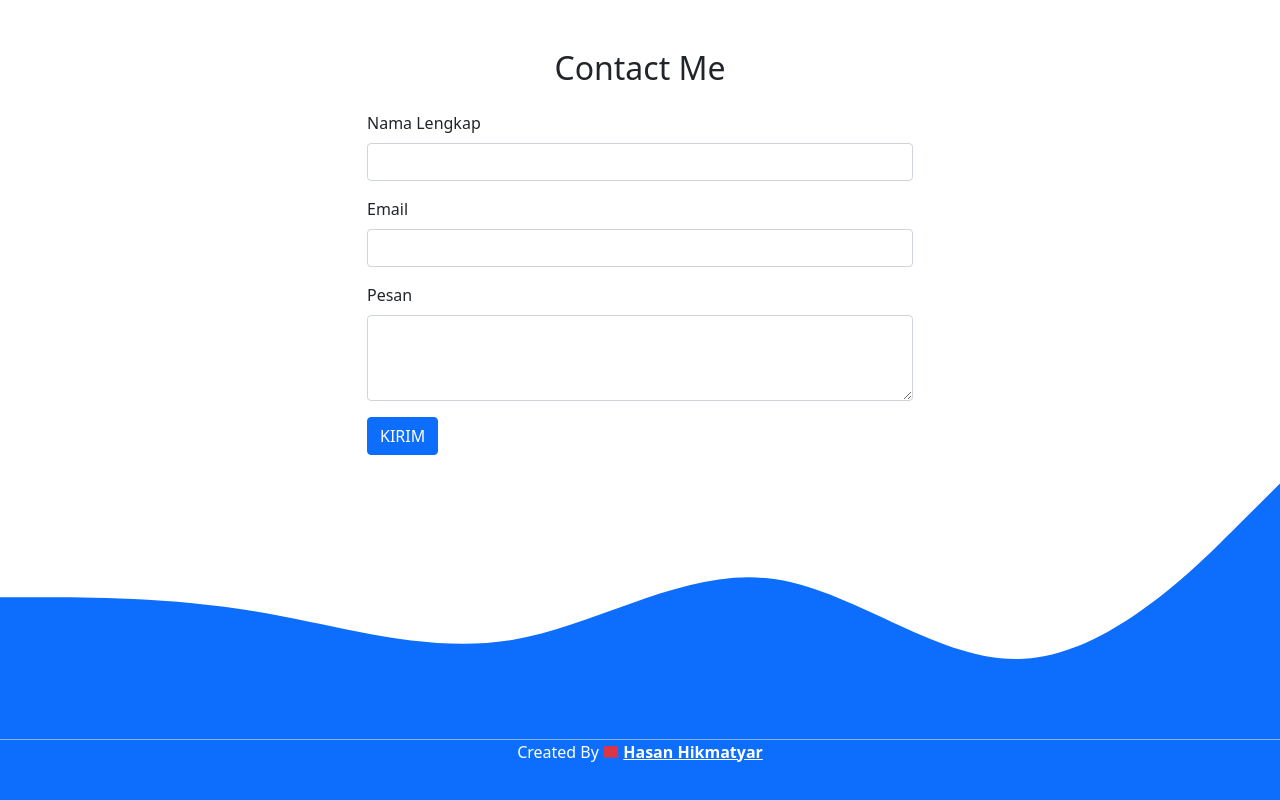
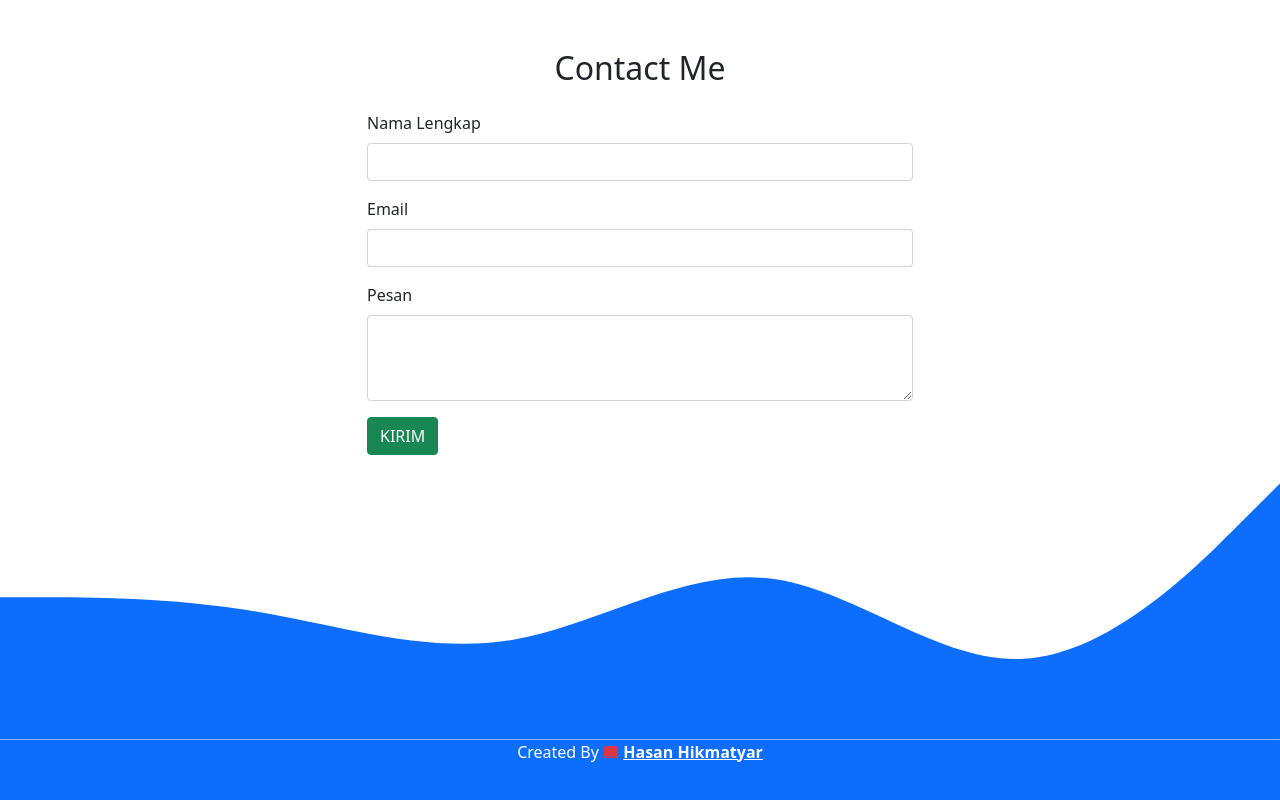
Before and after one commit to hasanhikmatyar/hasanhikmatyar.github.io, a plain HTML site: page index.html in a window 1280 px wide. Shown: the part 3014-3814 px from the top of the page. Drawn offline with nearby package versions, Linux system fonts and the light colour scheme.

Commit message:
mengubah warna tombol jadi hijau

```diff
--- a/index.html
+++ b/index.html
@@ -171,7 +171,7 @@
                 <textarea class="form-control" id="pesan" rows="3"></textarea>
               </div>
 
-              <button type="submit" class="btn btn-primary">KIRIM</button>
+              <button type="submit" class="btn btn-success">KIRIM</button>
             </form>
           </div>
         </div>
```
